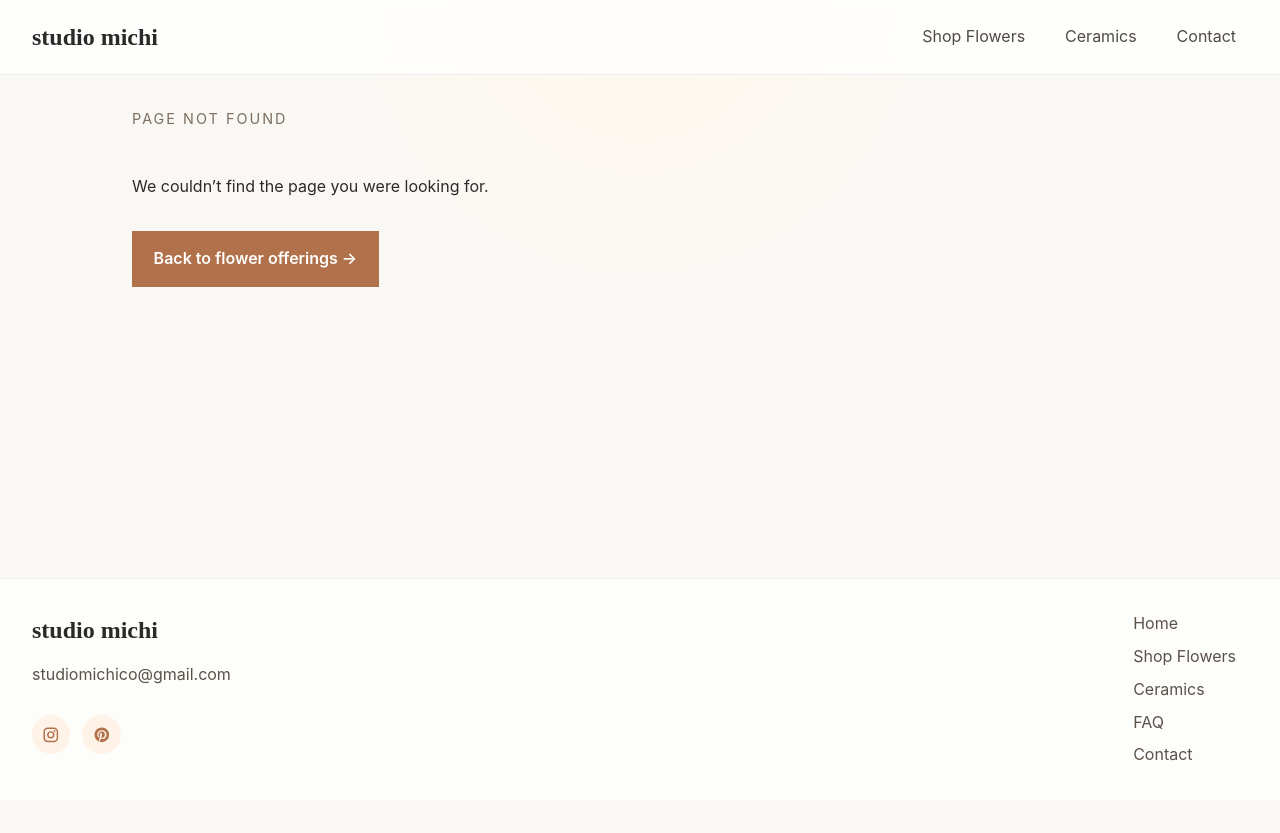
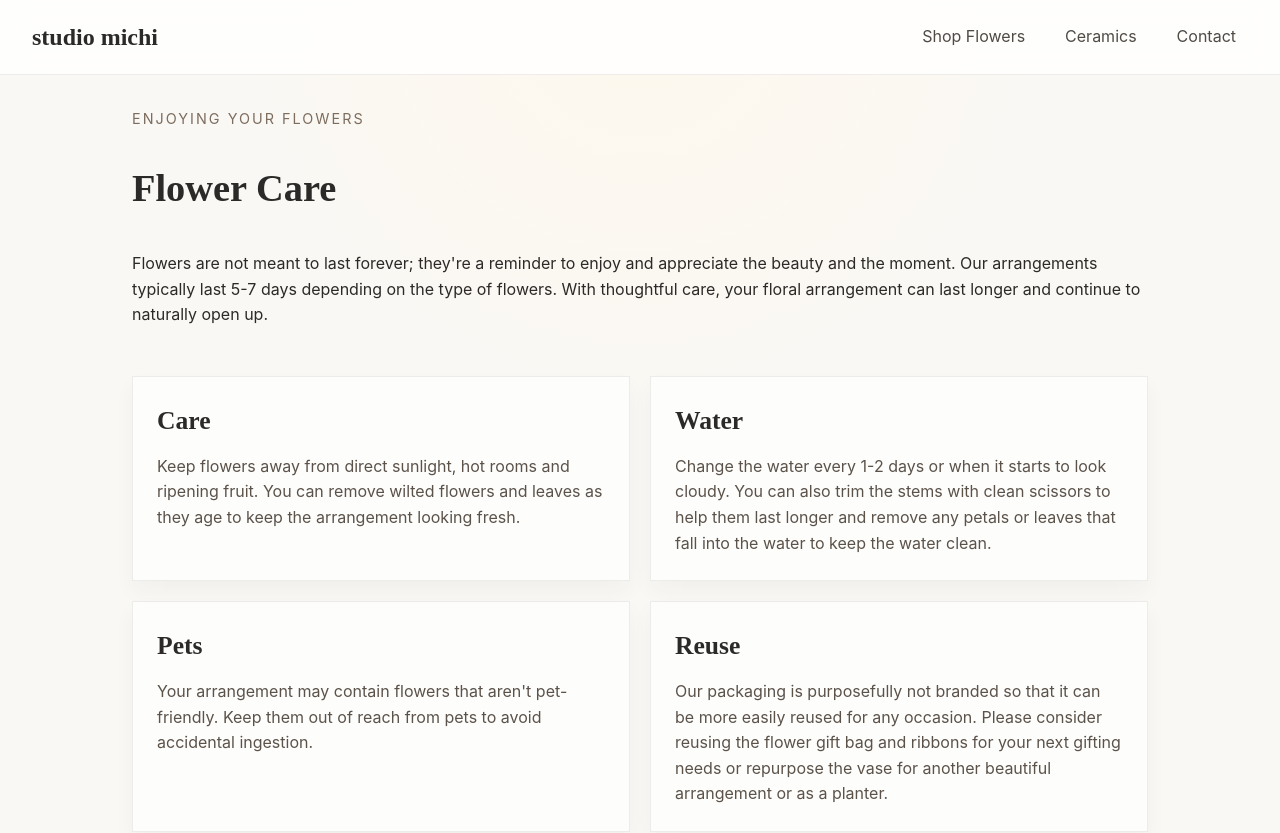
Before and after one commit to studiomichi/studiomichi.github.io, a React (Vite) app: page /flowercare in a window 1280 px wide. Shown: the top 833 px of the page. Before the commit the page ends 800 px from the top, so only its background shows below. Built offline with nearby package versions, Linux system fonts and the light colour scheme.

Commit message:
Add flower care content, images, update content

```diff
--- a/src/App.jsx
+++ b/src/App.jsx
@@ -7,6 +7,7 @@ import Services from './pages/Services';
 import Ceramics from './pages/Ceramics';
 import Contact from './pages/Contact';
 import Faq from './pages/Faq';
+import FlowerCare from './pages/FlowerCare';
 import PageNotFound from './pages/PageNotFound';
 import { trackPageView, trackEvent } from './utils/gtag';
 
@@ -16,6 +17,7 @@ const pageTitles = {
   '/ceramics': 'Studio Michi - Ceramics',
   '/contact': 'Studio Michi - Contact',
   '/faq': 'Studio Michi - FAQ',
+  '/flowercare': 'Studio Michi - Flower Care',
 };
 
 function App() {
@@ -80,6 +82,7 @@ function App() {
           <Route path="/ceramics" element={<Ceramics />} />
           <Route path="/contact" element={<Contact />} />
           <Route path="/faq" element={<Faq />} />
+          <Route path="/flowercare" element={<FlowerCare />} />
           <Route path="*" element={<PageNotFound />} />
         </Routes>
       </main>
--- a/src/components/Footer.jsx
+++ b/src/components/Footer.jsx
@@ -9,6 +9,7 @@ const footerLinks = [
   { to: '/services', label: 'Shop Flowers' },
   { to: '/ceramics', label: 'Ceramics' },
   { to: '/faq', label: 'FAQ' },
+  { to: '/flowercare', label: 'Flower Care' },
   { to: '/contact', label: 'Contact' },
 ];
 
--- a/src/pages/Contact.jsx
+++ b/src/pages/Contact.jsx
@@ -10,7 +10,7 @@ export default function Contact() {
       </div>
 
       <div>
-        <h2>For flower orders</h2>
+        <h3>For flower orders</h3>
         <p>Fill out our flower order form with your contact information, desired bouquet or arrangement style (classic or signature), any specific color/flower preferences, and your preferred pick-up or delivery date.</p>
         <a className="button contact-button" href={flowerOrderHref} target="_blank" rel="noopener noreferrer" aria-label="Open the flower order form in a new tab">
           {flowerOrderInquiry.label}
@@ -18,7 +18,7 @@ export default function Contact() {
       </div>
 
       <div>
-        <h2>For events or collaborations</h2>
+        <h3>For events or collaborations</h3>
         <p>Reach out with your contact information and details about pop-ups, your event or collaboration idea.</p>
         <a className="button contact-button" href={flowerCollabHref} aria-label="Email Studio Michi for event or collaboration inquiries">
           {flowerCollabInquiry.label}
@@ -26,7 +26,7 @@ export default function Contact() {
       </div>
 
       <div>
-        <h2>For general inquiries</h2>
+        <h3>For general inquiries</h3>
         <p>Reach out with any questions you may have.</p>
         <a className="button contact-button" href={generalInquiryHref} aria-label="Email Studio Michi with a general question">
           {generalInquiry.label}
--- a/src/pages/Faq.jsx
+++ b/src/pages/Faq.jsx
@@ -1,8 +1,10 @@
+import { Link } from 'react-router-dom';
+
 export default function Faq() {
   const faqs = [
     {
       question: 'How far in advance should I place an order?',
-      answer: 'We recommend placing orders at least 5 days in advance. If you need specific flowers, please order at least 3 weeks in advance. We\'ll do our best to accommodate flower preferences, but may be restricted to market availability.',
+      answer: 'Each arrangement is made to order with fresh blooms, so we recommend placing orders at least 5 days in advance. If you need specific flowers, please order at least 3 weeks in advance. We\'ll do our best to accommodate flower preferences, but may be restricted to market availability.',
     },
     {
       question: 'What\'s the ordering process?',
@@ -10,7 +12,7 @@ export default function Faq() {
     },
     {
       question: 'Where do you deliver?',
-      answer: 'We offer complimentary delivery within 10 miles of our studio near Central District (Friday - Saturday between 10am - 1pm). For delivery outside of this location and time range, a fee may apply (starting from $10 based on zip code). All orders are available for scheduled complimentary pick-up from our studio (Wednesday - Saturday between 10am - 7pm).',
+      answer: 'We offer complimentary delivery within 10 miles of our studio near Central District (Friday - Saturday between 10am - 1pm). For delivery outside of this location and time range, a fee may apply (starting from $10 based on zip code). All orders are available for scheduled complimentary pick-up from our studio (Thursday - Saturday between 10am - 7pm).',
     },
     // {
     //   question: 'How does the subscription work?',
@@ -22,11 +24,15 @@ export default function Faq() {
     // },
     {
       question: 'What flowers will I receive?',
-      answer: 'While we\'ll try to accommodate any flower preferences, the overall selection of flowers is designer\'s choice based on your color palette preferences, and seasonal (e.g., peonies in late spring, dahlias in late summer/fall, etc) and market availability. We offer a variety of natural, thoughtfully curated color palettes, from soft pastels, neutrals, and monochromatic tones to harmonious analogous color combinations. If you have specific color preferences, please include that in your inquiry and we\'ll do our best to accommodate.',
+      answer: 'Each arrangement is unique and while we\'ll try to accommodate any flower preferences, the overall selection of flowers is designer\'s choice based on your color palette preferences, and seasonal (e.g., peonies in late spring, dahlias in late summer/fall, etc) and market availability. We offer a variety of natural, thoughtfully curated color palettes, from soft pastels, neutrals, and monochromatic tones to harmonious analogous color combinations. If you have specific color preferences, please include that in your inquiry and we\'ll do our best to accommodate.',
     },
     {
       question: 'How long do the flowers last?',
-      answer: 'With proper care, our arrangements typically last 5-7 days. We recommend changing the water every 1-2 days or when it starts getting cloudy. You can also trim the stems with clean scissors and remove wilted flowers and leaves as they age. Keep them away from direct sunlight, hot rooms and ripening fruit to help them last longer.',
+      answer: (
+        <>
+          With proper care, our arrangements typically last 5-7 days depending on the type of flowers. Care instructions are included in each order and you can also visit our <Link to="/flowercare">Flower Care</Link> page for more tips.
+        </>
+      ),
     },
     {
       question: 'Are the flowers pet-friendly?',
@@ -52,7 +58,7 @@ export default function Faq() {
       <div className="faq-list">
         {faqs.map((item, index) => (
             <div key={index}>
-                <h2>{item.question}</h2>
+                <h3>{item.question}</h3>
                 <p>{item.answer}</p>
             </div>
         ))}
--- /dev/null
+++ b/src/pages/FlowerCare.jsx
@@ -0,0 +1,39 @@
+export default function FlowerCare() {
+  const careTips = [
+    {
+      title: 'Care',
+      description: 'Keep flowers away from direct sunlight, hot rooms and ripening fruit. You can remove wilted flowers and leaves as they age to keep the arrangement looking fresh.',
+    },
+    {
+      title: 'Water',
+      description: 'Change the water every 1-2 days or when it starts to look cloudy. You can also trim the stems with clean scissors to help them last longer and remove any petals or leaves that fall into the water to keep the water clean.',
+    },
+    {
+      title: 'Pets',
+      description: 'Your arrangement may contain flowers that aren\'t pet-friendly. Keep them out of reach from pets to avoid accidental ingestion.',
+    },
+    {
+      title: 'Reuse',
+      description: 'Our packaging is purposefully not branded so that it can be more easily reused for any occasion. Please consider reusing the flower gift bag and ribbons for your next gifting needs or repurpose the vase for another beautiful arrangement or as a planter.',
+    },
+  ];
+
+  return (
+    <section className="page page-flower-care">
+      <div className="section-header">
+        <p className="eyebrow">Enjoying your flowers</p>
+        <h1>Flower Care</h1>
+        <p>Flowers are not meant to last forever; they're a reminder to enjoy and appreciate the beauty and the moment. Our arrangements typically last 5-7 days depending on the type of flowers. With thoughtful care, your floral arrangement can last longer and continue to naturally open up.</p>
+      </div>
+
+      <div className="care-grid">
+        {careTips.map((item, index) => (
+          <div key={index} className="care-card">
+            <h3>{item.title}</h3>
+            <p>{item.description}</p>
+          </div>
+        ))}
+      </div>
+    </section>
+  );
+}
--- a/src/pages/Home.jsx
+++ b/src/pages/Home.jsx
@@ -49,7 +49,7 @@ export default function Home() {
           <p>
             Jenn is the floral designer and owner behind Studio Michi. What began as a love for creating with her hands has grown into a studio rooted in artistry, nature and the joy of making something beautiful.
           </p>
-          <p>The name, Studio Michi, came from a desire to honor both her creative path and her love for cats (specifically her first cat, Mia). After considering multiple options, Jenn stumbled upon the word, <i>michi</i>. In Japanese, <i>michi</i>, (and the Chinese character for it, 道) means "path", a fitting name for her studio path. Coincidentally, <i>michi</i> is also an informal Spanish word used to refer to a "cat", making the name a serendipitous choice.</p><br/>
+          <p>The name, Studio Michi, came from a desire to honor both her creative path and her love for cats (specifically her first cat, a foster-fail and one-eyed Siamese kitten, Mia). After considering multiple options, Jenn stumbled upon the word, <i>michi</i>. In Japanese, <i>michi</i>, (and the Chinese character for it, 道) means "path", a fitting name for her studio path. Coincidentally, <i>michi</i> is also an informal Spanish word used to refer to a "cat", making the name a serendipitous choice.</p><br/>
           <Link className="button" to="/services" aria-label="View flower offerings from story section">view flower offerings &rarr;</Link>
         </div>
 
--- a/src/styles.css
+++ b/src/styles.css
@@ -437,6 +437,10 @@ h2 {
   font-size: clamp(1.8rem, 2.2vw, 2.5rem);
 }
 
+h3 {
+  font-size: clamp(1.6rem, 2vw, 2.2rem);
+}
+
 p,
 ul,
 li,
@@ -560,6 +564,43 @@ select {
 .section-header {
   display: grid;
   gap: 1rem;
+}
+
+.page-flower-care {
+  display: grid;
+  gap: 2rem;
+}
+
+.care-grid {
+  display: grid;
+  grid-template-columns: repeat(2, minmax(0, 1fr));
+  gap: 1.25rem;
+}
+
+.care-card {
+  display: grid;
+  align-content: start;
+  gap: 0.75rem;
+  padding: 1.5rem;
+  background: rgba(255, 255, 255, 0.7);
+  border: 1px solid var(--color-border);
+  box-shadow: 0 10px 20px rgba(44, 42, 40, 0.04);
+}
+
+.care-card h3 {
+  margin: 0;
+  font-size: clamp(1.5rem, 2vw, 2rem);
+}
+
+.care-card p {
+  margin: 0;
+  color: var(--color-text-soft);
+}
+
+@media (max-width: 640px) {
+  .care-grid {
+    grid-template-columns: 1fr;
+  }
 }
 
 .service-nav {
--- a/src/utils/contactEmail.js
+++ b/src/utils/contactEmail.js
@@ -12,7 +12,7 @@ export const flowerOrderInquiry = {
   body: formatMailtoBody([
     'Please respond with the following to start your flower order:\nFull name:\nPreferred email:\nPhone:\nHow\'d you hear about me?:',
     'Bouquet or arrangement?:\nClassic or signature?:\nColor preferences (if any):\nFlower preferences (dependent on market availability):\nPick-up or delivery (if delivery, please provide delivery address and any special notes on access):\nPick-up or delivery date/time:\nAdditional notes or requests:',
-    'All orders are available for scheduled complimentary pick-up in Seattle/Central District (Wednesday - Saturday between 10am - 7pm) or delivery within 10 miles of the studio (Friday - Saturday between 10am - 1pm). Delivery outside of this location and time range is available for a fee (starting from $10 based on zip code). We recommend placing orders at least 5 days in advance. If you need specific flowers, please order at least 3 weeks in advance.',
+    'All orders are available for scheduled complimentary pick-up in Seattle/Central District (Thursday - Saturday between 10am - 7pm) or delivery within 10 miles of the studio (Friday - Saturday between 10am - 1pm). Delivery outside of this location and time range is available for a fee (starting from $10 based on zip code). We recommend placing orders at least 5 days in advance. If you need specific flowers, please order at least 3 weeks in advance.',
     'Note that due to the perishable nature of our work, all sales are final.',
   ]),
 };
```
Also changed, not shown: src/pages/Services.jsx (+12 -9 lines), public/images/pastel-signature-bouquet.jpg (added), 1 other file (tests, documents, lock files or other folders).
